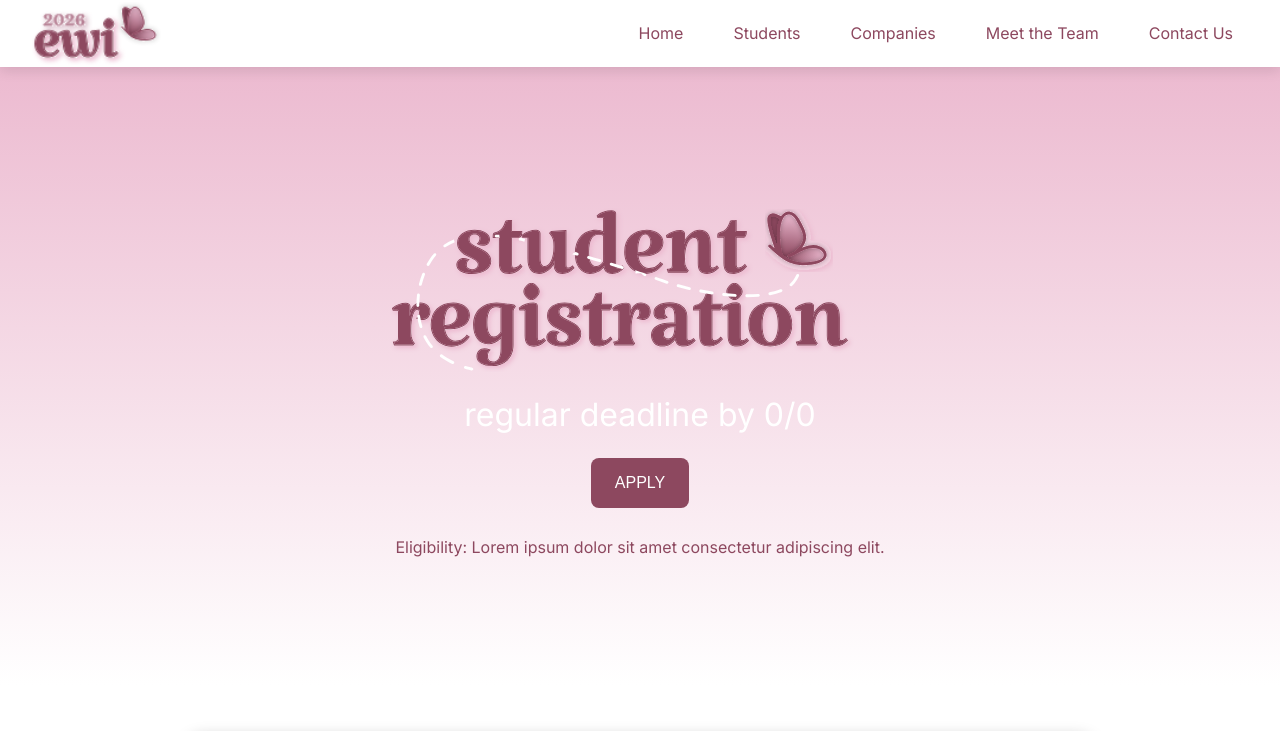
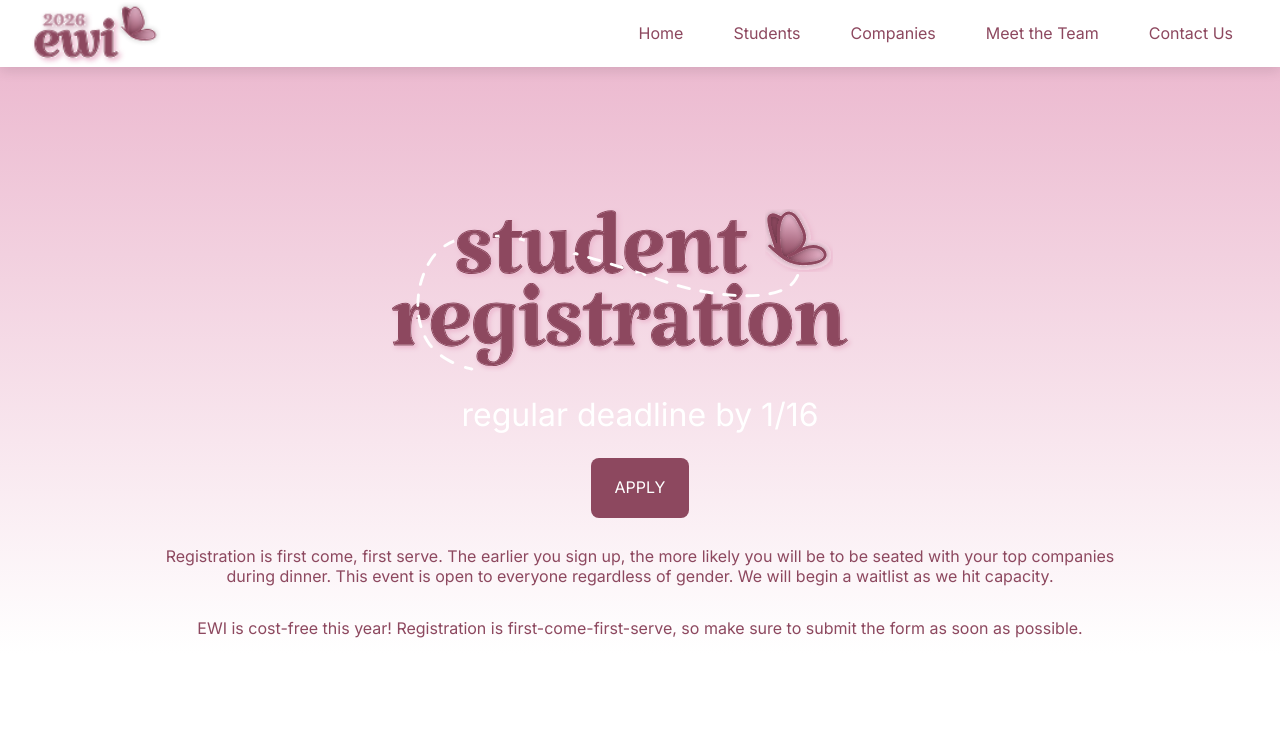
Before and after one commit to swe-ucla/ewi-website, a React (Create React App) app: page /students in a window 1280 px wide. Shown: the top 731 px of the page. Built offline with nearby package versions, Linux system fonts and the light colour scheme; a web font is replaced by a local one.

Commit message:
add ewi info to student page

```diff
--- a/src/components/studentHeader/StudentHeader.css
+++ b/src/components/studentHeader/StudentHeader.css
@@ -9,6 +9,7 @@
   align-items: center;
 
   font-family: "Noto Serif Bengali", sans-serif;
+  margin-bottom: 6rem;
 }
 
 .student-header-content {
@@ -31,7 +32,8 @@
   max-width: 600px;
 }
 
-.student-header button {
+.student-header button,
+.student-header a.button-link {
   padding: 1rem 1.5rem;
   border-radius: 8px;
   border: none;
@@ -44,7 +46,8 @@
   margin-bottom: 0.8rem;
 }
 
-.student-header button:hover {
+.student-header button:hover,
+.student-header a.button-link:hover {
   transform: scale(1.05);
 }
 
@@ -61,5 +64,5 @@
   color: #8D485F;
   font-weight: 400;
   background: none;
-  margin-bottom: 8rem;
+  margin-bottom: 1rem;
 }
--- a/src/components/studentHeader/StudentHeader.jsx
+++ b/src/components/studentHeader/StudentHeader.jsx
@@ -7,9 +7,10 @@ const StudentHeader = () => {
     <div className="student-header">
       <div className="student-header-content">
         <img src={student_header_text} className="student-text" alt="Student Registration text" />
-        <h3 className="h3">regular deadline by 0/0</h3>
-        <button className="button">APPLY</button>
-        <p className="p">Eligibility: Lorem ipsum dolor sit amet consectetur adipiscing elit.</p>
+        <h3 className="h3">regular deadline by 1/16</h3>
+        <a className="button-link" href="https://docs.google.com/forms/d/1PfdlBL6_Ktjdf8y0rcf4T4torBHp0mVE85wQdN2TaOs/viewform?edit_requested=true" target="_blank" rel="noopener noreferrer">APPLY</a>
+        <p className="p">Registration is first come, first serve. The earlier you sign up, the more likely you will be to be seated with your top companies during dinner. This event is open to everyone regardless of gender. We will begin a waitlist as we hit capacity. </p>
+        <p className="p">EWI is cost-free this year! Registration is first-come-first-serve, so make sure to submit the form as soon as possible.</p>
       </div>
     </div>
   )
```
